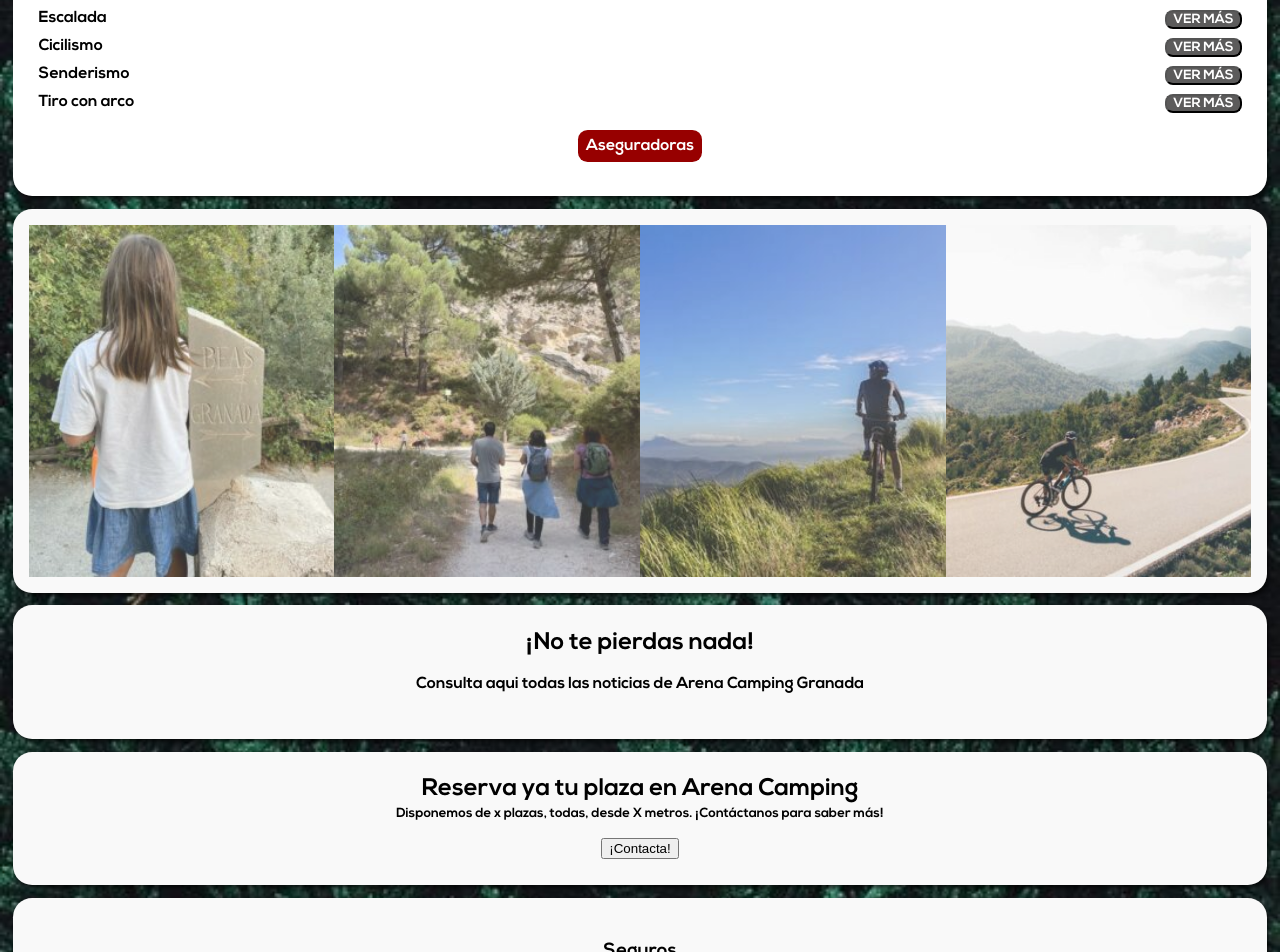
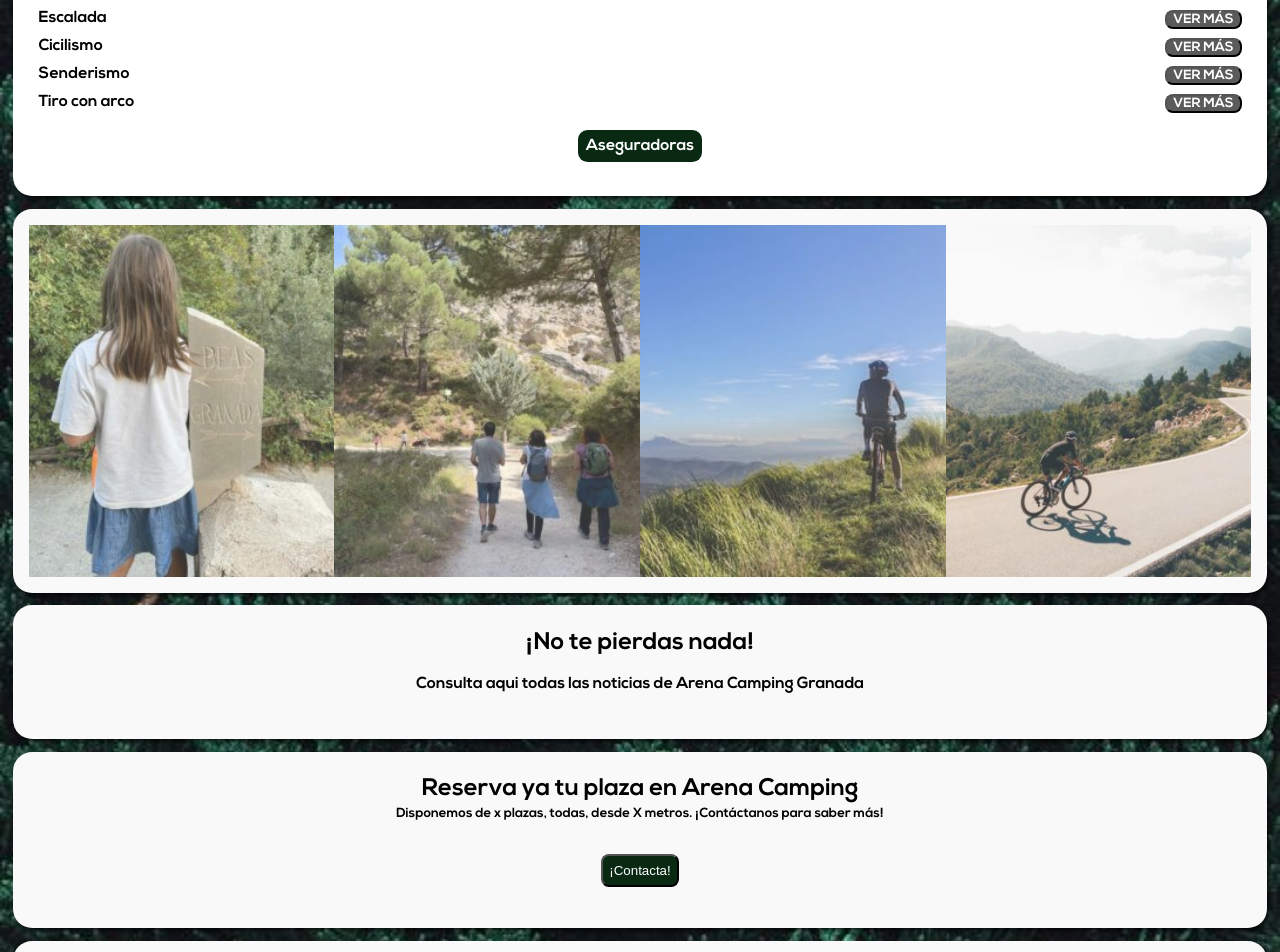
Before and after one commit to F3LIP3X/ArenaCamping-web, a React (Create React App) app: page /Actividades in a window 1280 px wide. Shown: the part 320-1272 px from the top of the page. Built offline with nearby package versions, Linux system fonts and the light colour scheme.

Commit message:
1.5.9
Botones arreglados

```diff
--- a/src/components/Actividades/Actividades.jsx
+++ b/src/components/Actividades/Actividades.jsx
@@ -60,7 +60,7 @@ const actividades = () => {
                             </div>
                         </div>
                         <div id='aseguradora'>
-                            <a id='linky' href="#Seguros">Aseguradoras</a>
+                            <a className='linky' href="#Seguros">Aseguradoras</a>
                         </div>
                     </section>
 
@@ -79,7 +79,10 @@ const actividades = () => {
                     <section className='Partes'>
                         <h1 >Reserva ya tu plaza en Arena Camping</h1>
                         <h5 >Disponemos de x plazas, todas, desde X metros. ¡Contáctanos para saber más!</h5>
-                        <button>¡Contacta!</button>
+                        <div  id='aseguradora'>
+                            <button id='cont' ><Link to="/Contacto">¡Contacta!</Link></button>
+                        </div>
+
                     </section>
 
                     <section className='Partes'>
@@ -87,7 +90,6 @@ const actividades = () => {
                             <div id='Seguros'>
                                 <h3 id='h3'>Seguros</h3>
                                 <p >Seguro para las actividades al aire libre</p>
-                                <br />
                                 <br />
                             </div>
                             <div>
@@ -107,28 +109,7 @@ const actividades = () => {
                                 <p className='pText'>Seguro Tiro con arco</p>
                             </div>
                         </div>
-
                     </section>
-
-                    {/*  <section>
-                        <article className="articulos">
-                            <i class="fa-solid fa-person"></i>
-                            Lorem ipsum dolor sit amet, consectetur adipiscing elit. Nunc finibus risus nec sapien molestie, quis tincidunt magna ultrices. Proin rutrum metus nulla, eget rhoncus libero scelerisque vitae. Nam laoreet arcu pharetra massa iaculis pharetra. Vestibulum auctor, tortor ut posuere pellentesque, mauris ex auctor eros, id finibus ante lacus non tortor. Nam ut tortor commodo, condimentum dolor in, facilisis eros. Vivamus auctor nisl sed ultricies fermentum. Etiam sollicitudin rhoncus aliquam. Nunc vitae condimentum quam. Suspendisse consectetur dui et leo iaculis malesuada. Nam eget iaculis tellus. Quisque facilisis dapibus dui aliquam consectetur. Vivamus aliquet, massa ac laoreet vestibulum, turpis dolor consectetur nisi, vel finibus ex magna sed nibh. Cras aliquet arcu non elit mattis fringilla. Nulla condimentum malesuada hendrerit.
-                        </article>
-                        <article className="articulos">
-                            <i class="fa-solid fa-person-walking"></i>
-                            Lorem ipsum dolor sit amet, consectetur adipiscing elit. Nunc finibus risus nec sapien molestie, quis tincidunt magna ultrices. Proin rutrum metus nulla, eget rhoncus libero scelerisque vitae. Nam laoreet arcu pharetra massa iaculis pharetra. Vestibulum auctor, tortor ut posuere pellentesque, mauris ex auctor eros, id finibus ante lacus non tortor. Nam ut tortor commodo, condimentum dolor in, facilisis eros. Vivamus auctor nisl sed ultricies fermentum. Etiam sollicitudin rhoncus aliquam. Nunc vitae condimentum quam. Suspendisse consectetur dui et leo iaculis malesuada. Nam eget iaculis tellus. Quisque facilisis dapibus dui aliquam consectetur. Vivamus aliquet, massa ac laoreet vestibulum, turpis dolor consectetur nisi, vel finibus ex magna sed nibh. Cras aliquet arcu non elit mattis fringilla. Nulla condimentum malesuada hendrerit.
-                        </article>
-                        <article className="articulos">
-                            <i class="fa-solid fa-bicycle"></i>
-                            Lorem ipsum dolor sit amet, consectetur adipiscing elit. Nunc finibus risus nec sapien molestie, quis tincidunt magna ultrices. Proin rutrum metus nulla, eget rhoncus libero scelerisque vitae. Nam laoreet arcu pharetra massa iaculis pharetra. Vestibulum auctor, tortor ut posuere pellentesque, mauris ex auctor eros, id finibus ante lacus non tortor. Nam ut tortor commodo, condimentum dolor in, facilisis eros. Vivamus auctor nisl sed ultricies fermentum. Etiam sollicitudin rhoncus aliquam. Nunc vitae condimentum quam. Suspendisse consectetur dui et leo iaculis malesuada. Nam eget iaculis tellus. Quisque facilisis dapibus dui aliquam consectetur. Vivamus aliquet, massa ac laoreet vestibulum, turpis dolor consectetur nisi, vel finibus ex magna sed nibh. Cras aliquet arcu non elit mattis fringilla. Nulla condimentum malesuada hendrerit.
-                        </article>
-                        <article className="articulos">
-                            <i class="fa-solid fa-bicycle"></i>
-                            Lorem ipsum dolor sit amet, consectetur adipiscing elit. Nunc finibus risus nec sapien molestie, quis tincidunt magna ultrices. Proin rutrum metus nulla, eget rhoncus libero scelerisque vitae. Nam laoreet arcu pharetra massa iaculis pharetra. Vestibulum auctor, tortor ut posuere pellentesque, mauris ex auctor eros, id finibus ante lacus non tortor. Nam ut tortor commodo, condimentum dolor in, facilisis eros. Vivamus auctor nisl sed ultricies fermentum. Etiam sollicitudin rhoncus aliquam. Nunc vitae condimentum quam. Suspendisse consectetur dui et leo iaculis malesuada. Nam eget iaculis tellus. Quisque facilisis dapibus dui aliquam consectetur. Vivamus aliquet, massa ac laoreet vestibulum, turpis dolor consectetur nisi, vel finibus ex magna sed nibh. Cras aliquet arcu non elit mattis fringilla. Nulla condimentum malesuada hendrerit.
-                        </article>
-
-                    </section> */}
 
                 </main>
             </div>
--- a/src/components/Actividades/actividades.css
+++ b/src/components/Actividades/actividades.css
@@ -66,17 +66,19 @@ i {
     align-items: center;
 }
 
-#linky{
+.linky, #cont{
     text-decoration: none;
     text-align: center;
     margin: 0 auto;
 
     border-radius: 0.6em;
-    background-color: rgb(151, 0, 0) ;
+    background-color: rgb(9, 41, 18) ;
     color:rgb(255, 255, 255);
 
     padding: 0.5em;
 }
+
+
 
 #aseguradora{
     padding: 1em;
```
